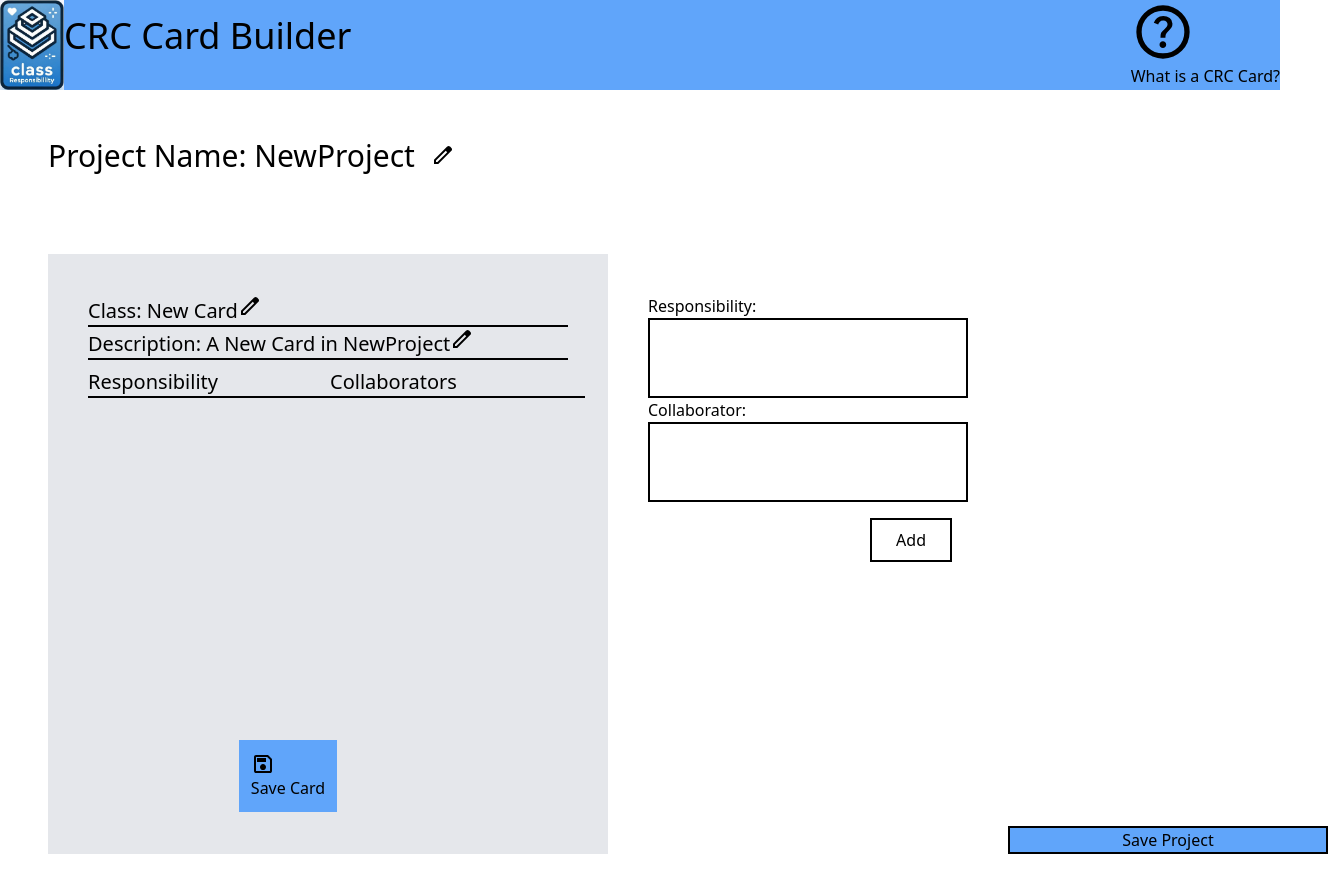
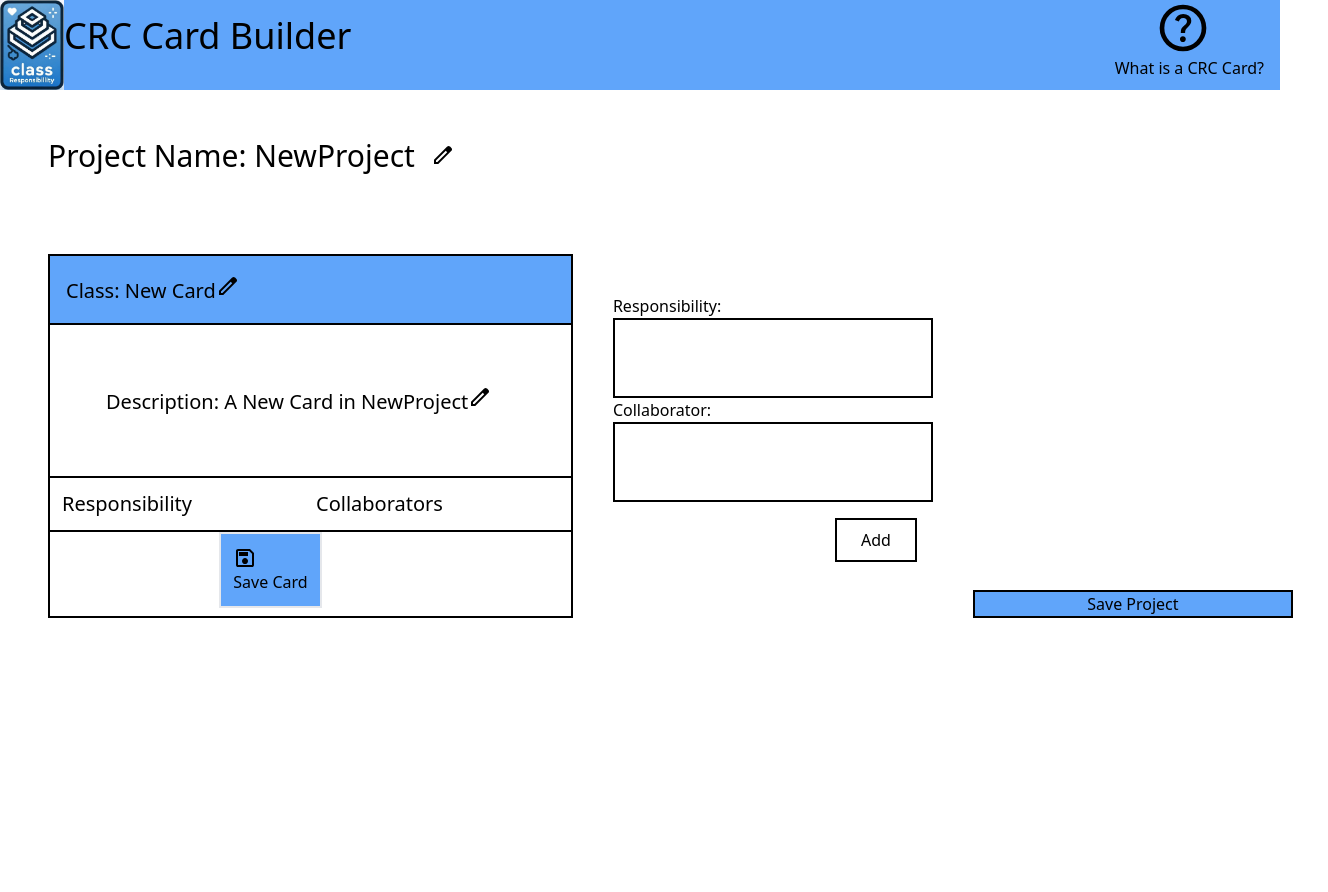
Before and after one commit to oo-ng/CRC-Card-Builder, a React (Vite) app: page /setup in a window 1280 px wide. Shown: the top 892 px of the page, 1328 px wide, since content can reach past the window. After the commit the page ends 800 px from the top, so only its background shows below. Built offline with nearby package versions, Linux system fonts and the light colour scheme.

Commit message:
UI fine tuning, CRC SetUp page, and some bug fixes

```diff
--- a/src/Components/CardTemplate.jsx
+++ b/src/Components/CardTemplate.jsx
@@ -3,7 +3,7 @@
 export const CardTemplate = ({children, onClick, imgSrc, imgAlt}) => {
     return(
         <div>
-            <div className="bg-gray-200 w-44 h-64 flex flex-col justify-center items-center">
+            <div className="bg-blue-400 w-44 h-64 flex flex-col justify-center items-center rounded-md">
               <button onClick={onClick} className='mb-7'>
                 <img className= "w-32"src={imgSrc} alt={imgAlt||'Image'}/>
               </button>
--- a/src/Components/EditOnLine.jsx
+++ b/src/Components/EditOnLine.jsx
@@ -3,7 +3,7 @@ import editButton from '../assets/pencilEdit.svg'
 export const EditOnLine = ({isOpen, setIsOpen, nameOfEditable, setNameOfEditable, altText, identifier}) => {
     return(
         <div>
-             <div className="text-xl border-b-2 border-black">{identifier}: {isOpen?
+             <div className="text-xl">{identifier}: {isOpen?
                             <form className="flex flex-col" onSubmit={(e)=>{
                                 e.preventDefault();
                                 if(e.target.elements.input.value===""){
@@ -12,7 +12,7 @@ export const EditOnLine = ({isOpen, setIsOpen, nameOfEditable, setNameOfEditable
                                 setNameOfEditable(e.target.elements.input.value)
                                 setIsOpen(!isOpen)
                             }}>
-                                <input name="input" className="pt-2 m-2 " type="text"/>
+                                <input name="input" className="border border-black pt-2 m-2 " type="text"/>
                                 <button className="bg-blue-400 m-2 justify-items-center w-28  items-center p-2 " type="submit ">submit</button>
                             </form>
                             :nameOfEditable}
--- a/src/Components/Header.jsx
+++ b/src/Components/Header.jsx
@@ -7,12 +7,12 @@ export const Header = () => {
         <div className="bg-blue-400 flex flex-row  justify-between ">
             <Link to="/">
             <img className="inline w-16 " src={logoImg} alt="CRC_Logo"/>
-            <p className='text-4xl inline-block'>CRC Card Builder</p>
+            <p className='text-4xl inline-block mt-4'>CRC Card Builder</p>
             </Link>
 
             <Link to="/help">
-            <img className=" w-16" src={helpImg} alt="help_image"/>
-            <span>What is a CRC Card?</span>
+            <img className="w-14 ml-14" src={helpImg} alt="help_image"/>
+            <span className='m-4'>What is a CRC Card?</span>
             </Link>
         </div>
 
--- a/src/Pages/LandingPage.jsx
+++ b/src/Pages/LandingPage.jsx
@@ -42,7 +42,7 @@ export const LandingPage = () => {
 
           <div to= "/setup" className="grid  grid-cols-4 gap-10 mt-16  ">
             <Link to="/setup">
-              <CardTemplate imgSrc={addImg} imgAlt="Description for Image">Create new Project</CardTemplate>
+              <CardTemplate imgSrc={addImg} imgAlt="Description for Image">Create New Project</CardTemplate>
             </Link>
 
           </div>
--- a/src/Pages/SetupPage.jsx
+++ b/src/Pages/SetupPage.jsx
@@ -147,9 +147,13 @@ export const SetupPage = () => {
                 {isNameOfProjectFormOpen?"":<button onClick={()=>setIsNameOfProjectFormOpen(!isNameOfProjectFormOpen)}><img src={editButton}/></button>}
 
                 <div className="relative mt-20 flex flex-row ">
-                    <div className=" flex flex-col bg-gray-200 h-[37.5rem] w-[35rem] p-10" >
+                    <table className="min-w-[20rem] border-2 border-black ">
+                    <tbody>
 
 
+                        {/* Class Name */}
+                         <tr>
+                         <td className="p-4 border-2 border-black bg-blue-400 whitespace-normal break-words max-w-[20rem]">
                         <EditOnLine
                         identifier={"Class"}
                         isOpen={isNameOfCardFormOpen}
@@ -158,7 +162,11 @@ export const SetupPage = () => {
                         setNameOfEditable={setNameOfCard}
                         altText={"New Card"}
                         />
+                        </td>
+                        </tr>
 
+                        <tr>
+                         <td className="p-14 border-2 border-black whitespace-normal break-words max-w-[20rem]">
                         <EditOnLine
                         identifier={"Description"}
                         isOpen={isDescriptionFormOpen}
@@ -168,35 +176,52 @@ export const SetupPage = () => {
                         altText={`A New Card in ${nameOfProject}`}
                         inputClasses={`h-20`}
                         />
+                        </td>
+                        </tr>
 
-                        <div className="flex flex-row pt-2 ">
-                            <span className="text-xl border-b-2 border-black pr-28">
+                        <div className="flex flex-grow justify-between ">
+
+                            <p className="text-xl  border-b-2 border-black pr-28 p-3" p>
                                 Responsibility
-                            </span>
-                            <span className="text-xl border-b-2 pr-32  border-black">
+                            </p>
+
+                            <p className="text-xl  border-b-2 pr-32  border-black p-3">
                                 Collaborators
-                            </span>
-                        </div>
+
+                            </p>
+
+                            </div>
 
 
-                         {entries.map((entry) => (
-                                <div key={entry.id} >
-                                    <div className="flex flex-row justify-between">
-                                        <p> {entry.responsibilityContent}</p>
+                        {entries.map((entry) => (
+                                <tr key={entry.id} className="border-b-2 border-black">
+                                    <div className="flex flex-grow justify-between divide-x divide-black ">
+                                    <td className="p-2 whitespace-normal break-words max-w-[9rem]">
+                                     {entry.responsibilityContent}
+
+                                </td>
+
+                                    <td className="p-2 whitespace-normal break-words max-w-[9rem]">
+
                                         <p> {entry.collaboratorContent}</p>
+                                        </td>
                                         <button onClick={() => handleDeleteResponsibilityCollaboration(entry.id)}><img src={deleteButton}/></button>
                                     </div>
 
-                                </div>
+                                 </tr>
                             ))}
 
 
+
+
                             <div className="flex flex-row justify-center mt-auto">
-                                <button onClick={handleSaveCard} className=" border-2 bg-blue-400 mr-20 p-3 "><img src={saveButton}/>Save Card</button>
+
+                                <button onClick={handleSaveCard} className="border-2 bg-blue-400 mr-20 p-3 "><img src={saveButton}/>Save Card</button>
 
                             </div>
 
-                    </div>
+                            </tbody>
+                    </table>
 
                     <form onSubmit={(e)=>{
                             e.preventDefault();
@@ -209,7 +234,7 @@ export const SetupPage = () => {
 
                         <div>
                             <p>Collaborator: </p>
-                            <input name="collaboratorInput" className="h-20 w-80  border-2 border-black"/>
+                            <input name="collaboratorInput" className="h-20 w-80 border-2 border-black"/>
                         </div>
 
                         <div className="flex justify-end">
@@ -226,9 +251,11 @@ export const SetupPage = () => {
 
                         <div className="">
                             {cardCollection.map((entry) => (
-                                <div key={entry.id} className="bg-gray-200 flex flex-col mb-2">
+                                <div key={entry.id} className="bg-gray-200 flex flex-col mb-2 p-2 whitespace-normal break-words max-w-[25rem]">
                                     <p>Card Name: {entry.CardName}</p>
+
                                     <p>Description: {entry.Description}</p>
+
                                     <div className=" flex flex-row gap-20">
                                     <button className="m-2" onClick={() => handleDeleteSavedCard(entry.id)}>
                                         <img className="w-6  bg-red-500" src={deleteButton}/>
```
